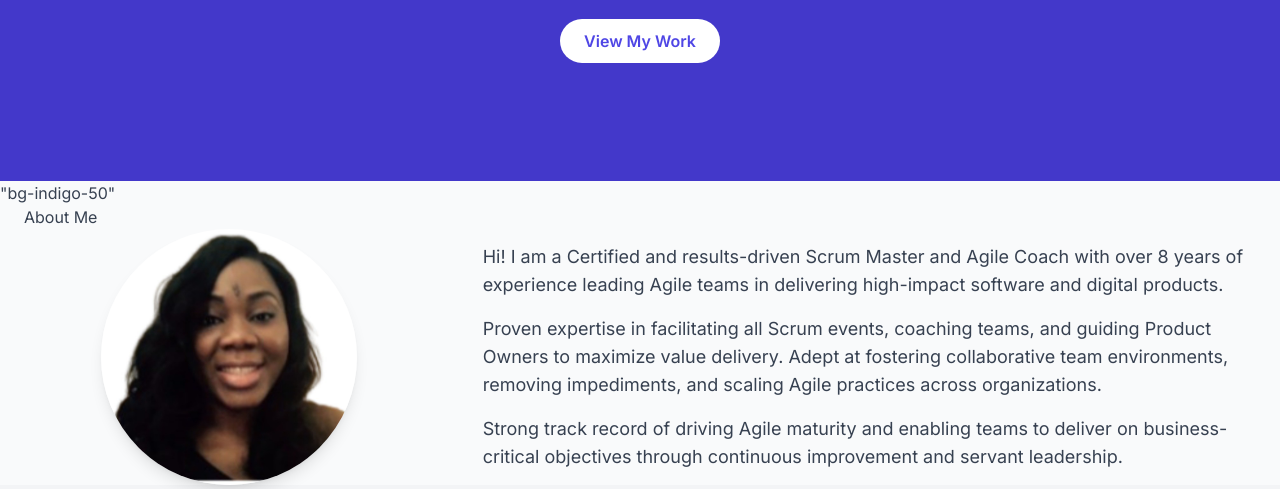
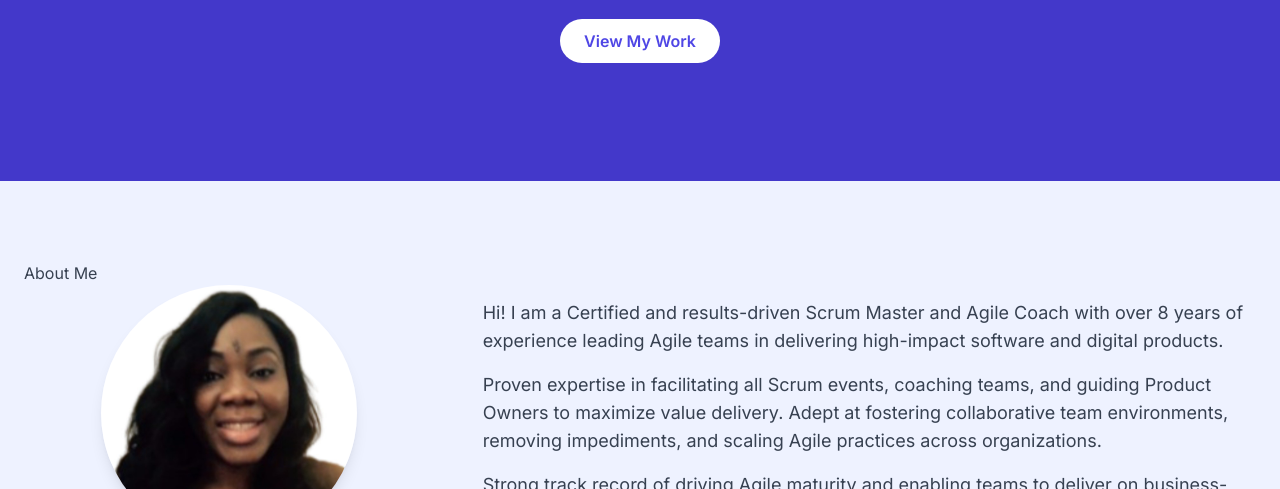
Before and after one commit to yinkajoto/ola, a plain HTML site: page index.html in a window 1280 px wide. Shown: the part 311-800 px from the top of the page. Drawn offline with nearby package versions, Linux system fonts and the light colour scheme.

Commit message:
Update index.html

```diff
--- a/index.html
+++ b/index.html
@@ -57,7 +57,7 @@
         </section>
 
         <!-- About Section -->
-        <section id="about" class=>"bg-indigo-50"
+        <section id="about" class="bg-indigo-50 py-20">
             <div class="container mx-auto px-6">
                 <h2 class="section-title">About Me</h2>
                 <div class="md:flex md:items-center">
```
